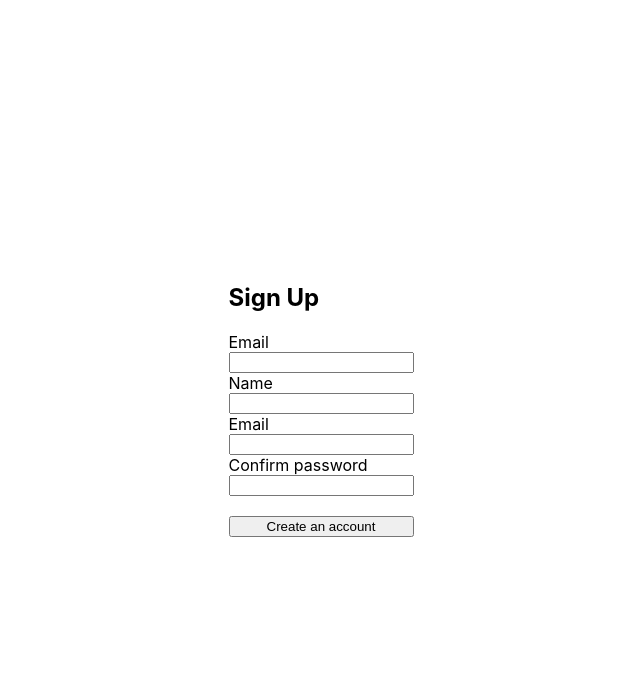
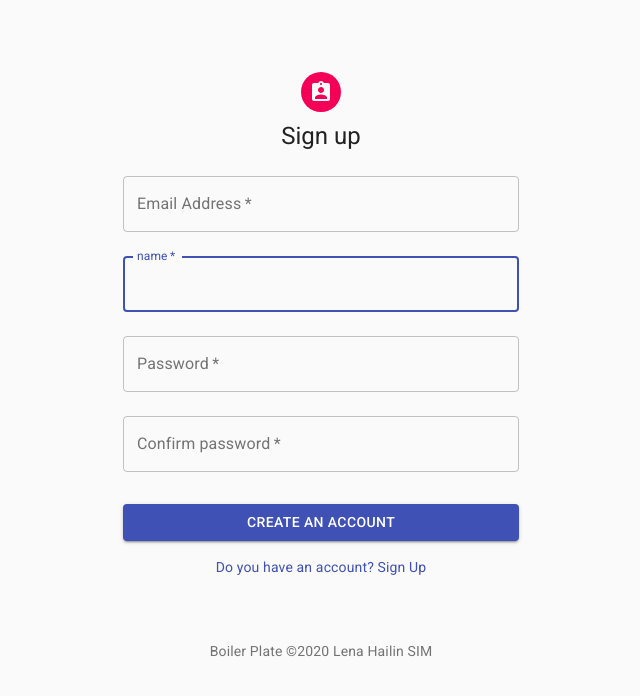
Before and after one commit to Lenasim/MERN-auth-boiler-plate, a React (Create React App) app in the folder client/: page /register in a window 1280 px wide. Shown: the top 696 px of the page, without its empty margins (319-959 px from the left). Built offline with nearby package versions, Linux system fonts and the light colour scheme; no server answers.

Commit message:
sign up page styling

```diff
--- a/client/src/components/views/LoginPage/LoginPage.css
+++ /dev/null
@@ -1,12 +0,0 @@
-.loginpage {
-    display: flex;
-    justify-content: center;
-    align-items: center;
-    width: 100%;
-    height: 100vh;
-}
-
-.loginform {
-    display: flex;
-    flex-direction: column;
-}
--- a/client/src/components/views/LoginPage/LoginPage.js
+++ b/client/src/components/views/LoginPage/LoginPage.js
@@ -12,7 +12,6 @@
 import Typography from '@material-ui/core/Typography';
 import { makeStyles } from '@material-ui/core/styles';
 import Container from '@material-ui/core/Container';
-import './LoginPage.css'
 
 const useStyles = makeStyles((theme) => ({
     paper: {
@@ -26,7 +25,7 @@
         backgroundColor: theme.palette.secondary.main,
     },
     form: {
-        width: '100%', // Fix IE 11 issue.
+        width: '100%',
         marginTop: theme.spacing(1),
     },
     submit: {
@@ -122,21 +121,6 @@
                 </Typography>
             </Box>
         </Container>
-
-
-
-
-
-        // <div className="loginpage">
-        //     <form className="loginform" onSubmit={onSubmitHandler}>
-        //         <label>Email</label>
-        //         <input type="email" value={Email} onChange={onEmailHandler} />
-        //         <label>Password</label>
-        //         <input type="password" value={Password} onChange={onPasswordHandler} />
-        //         <br />
-        //         <button type="submit">Login</button>
-        //     </form>
-        // </div>
     )
 }
 
--- a/client/src/components/views/RegisterPage/RegisterPage.css
+++ /dev/null
@@ -1,12 +0,0 @@
-.registerpage {
-    display: flex;
-    justify-content: center;
-    align-items: center;
-    width: 100%;
-    height: 100vh;
-}
-
-.registerform {
-    display: flex;
-    flex-direction: column;
-}
--- a/client/src/components/views/RegisterPage/RegisterPage.js
+++ b/client/src/components/views/RegisterPage/RegisterPage.js
@@ -1,10 +1,43 @@
 import React, { useState } from 'react'
 import { useDispatch } from 'react-redux'
 import { registerUser } from '../../../_actions/user_action'
-import './RegisterPage.css'
+import Avatar from '@material-ui/core/Avatar';
+import Button from '@material-ui/core/Button';
+import CssBaseline from '@material-ui/core/CssBaseline';
+import TextField from '@material-ui/core/TextField';
+import Link from '@material-ui/core/Link';
+import Grid from '@material-ui/core/Grid';
+import Box from '@material-ui/core/Box';
+import AssignmentIndIcon from '@material-ui/icons/AssignmentInd';
+import Typography from '@material-ui/core/Typography';
+import { makeStyles } from '@material-ui/core/styles';
+import Container from '@material-ui/core/Container';
+
+
+const useStyles = makeStyles((theme) => ({
+    paper: {
+        marginTop: theme.spacing(8),
+        display: 'flex',
+        flexDirection: 'column',
+        alignItems: 'center',
+    },
+    avatar: {
+        margin: theme.spacing(1),
+        backgroundColor: theme.palette.secondary.main,
+    },
+    form: {
+        width: '100%',
+        marginTop: theme.spacing(1),
+    },
+    submit: {
+        margin: theme.spacing(3, 0, 2),
+    },
+}));
 
 function RegisterPage(props) {
     const dispatch = useDispatch()
+    const classes = useStyles();
+
     const [Email, setEmail] = useState("")
     const [Name, setName] = useState("")
     const [Password, setPassword] = useState("")
@@ -38,21 +71,119 @@
     }
 
     return (
-        <div className="registerpage">
-            <form className="registerform" onSubmit={onSubmitHandler}>
-            <h2>Sign Up</h2>
-                <label>Email</label>
-                <input type="email" value={Email} onChange={onEmailHandler} />
-                <label>Name</label>
-                <input type="text" value={Name} onChange={onNameHandler} />
-                <label>Email</label>
-                <input type="password" value={Password} onChange={onPasswordHandler} />
-                <label>Confirm password</label>
-                <input type="password" value={ConfirmPassword} onChange={onConfirmPasswordHandler} />
-                <br />
-                <button type="submit">Create an account</button>
-            </form>
-        </div>
+<Container component="main" maxWidth="xs">
+            <CssBaseline />
+            <div className={classes.paper}>
+                <Avatar className={classes.avatar}>
+                    <AssignmentIndIcon />
+                </Avatar>
+                <Typography component="h1" variant="h5">
+                    Sign up
+                </Typography>
+                <form className={classes.form} onSubmit={onSubmitHandler} noValidate>
+                    <TextField
+                        variant="outlined"
+                        margin="normal"
+                        required
+                        fullWidth
+                        id="email"
+                        label="Email Address"
+                        name="email"
+                        autoComplete="email"
+                        autoFocus
+                        type="email"
+                        value={Email}
+                        onChange={onEmailHandler}
+                    />
+                    <TextField
+                        variant="outlined"
+                        margin="normal"
+                        required
+                        fullWidth
+                        id="name"
+                        label="name"
+                        name="name"
+                        autoComplete="name"
+                        autoFocus
+                        type="text"
+                        value={Name}
+                        onChange={onNameHandler}
+                    />
+                    <TextField
+                        variant="outlined"
+                        margin="normal"
+                        required
+                        fullWidth
+                        name="password"
+                        label="Password"
+                        type="password"
+                        id="password"
+                        autoComplete="current-password"
+                        value={Password}
+                        onChange={onPasswordHandler}
+                    />
+                    <TextField
+                        variant="outlined"
+                        margin="normal"
+                        required
+                        fullWidth
+                        name="confirmed-password"
+                        label="Confirm password"
+                        type="password"
+                        id="confirmed-password"
+                        autoComplete="confirmed-password"
+                        value={ConfirmPassword}
+                        onChange={onConfirmPasswordHandler}
+                    />
+                    <Button
+                        type="submit"
+                        fullWidth
+                        variant="contained"
+                        color="primary"
+                        className={classes.submit}
+                    >
+                        Create an account
+                    </Button>
+                    <Grid container justify="center" alignItems="center">
+                        <Grid item >
+                            <Link href="/login" variant="body2">
+                                {"Do you have an account? Sign Up"}
+                            </Link>
+                        </Grid>
+                    </Grid>
+                </form>
+            </div>
+            <Box mt={8}>
+                <Typography variant="body2" color="textSecondary" align="center" className={classes.footer}>
+                    {'Boiler Plate  ©2020 '}
+                    <Link color="inherit" href="https://hailin-sim.netlify.app/">
+                        Lena Hailin SIM
+                </Link>
+                </Typography>
+            </Box>
+        </Container>
+
+
+
+
+
+
+
+        // <div className="registerpage">
+        //     <form className="registerform" onSubmit={onSubmitHandler}>
+        //     <h2>Sign Up</h2>
+        //         <label>Email</label>
+        //         <input type="email" value={Email} onChange={onEmailHandler} />
+        //         <label>Name</label>
+        //         <input type="text" value={Name} onChange={onNameHandler} />
+        //         <label>Email</label>
+        //         <input type="password" value={Password} onChange={onPasswordHandler} />
+        //         <label>Confirm password</label>
+        //         <input type="password" value={ConfirmPassword} onChange={onConfirmPasswordHandler} />
+        //         <br />
+        //         <button type="submit">Create an account</button>
+        //     </form>
+        // </div>
     )
 }
 
```
